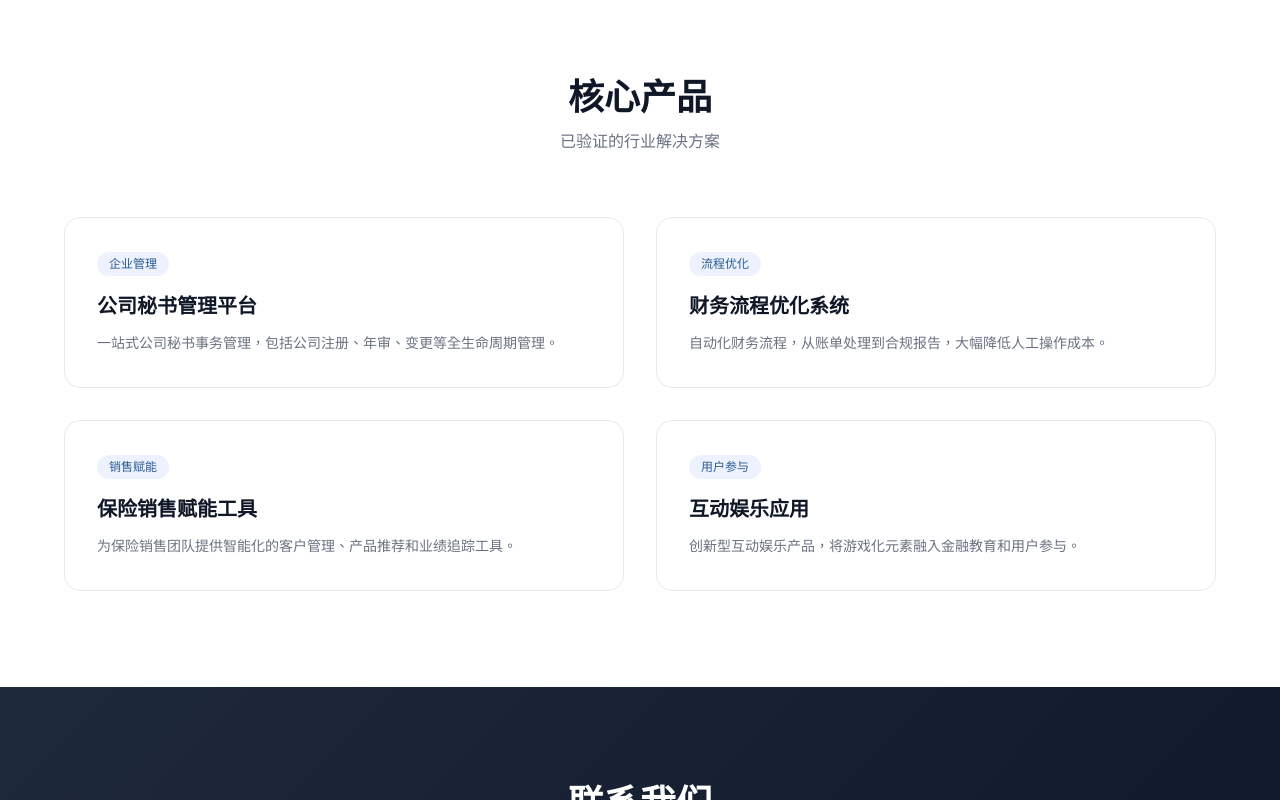
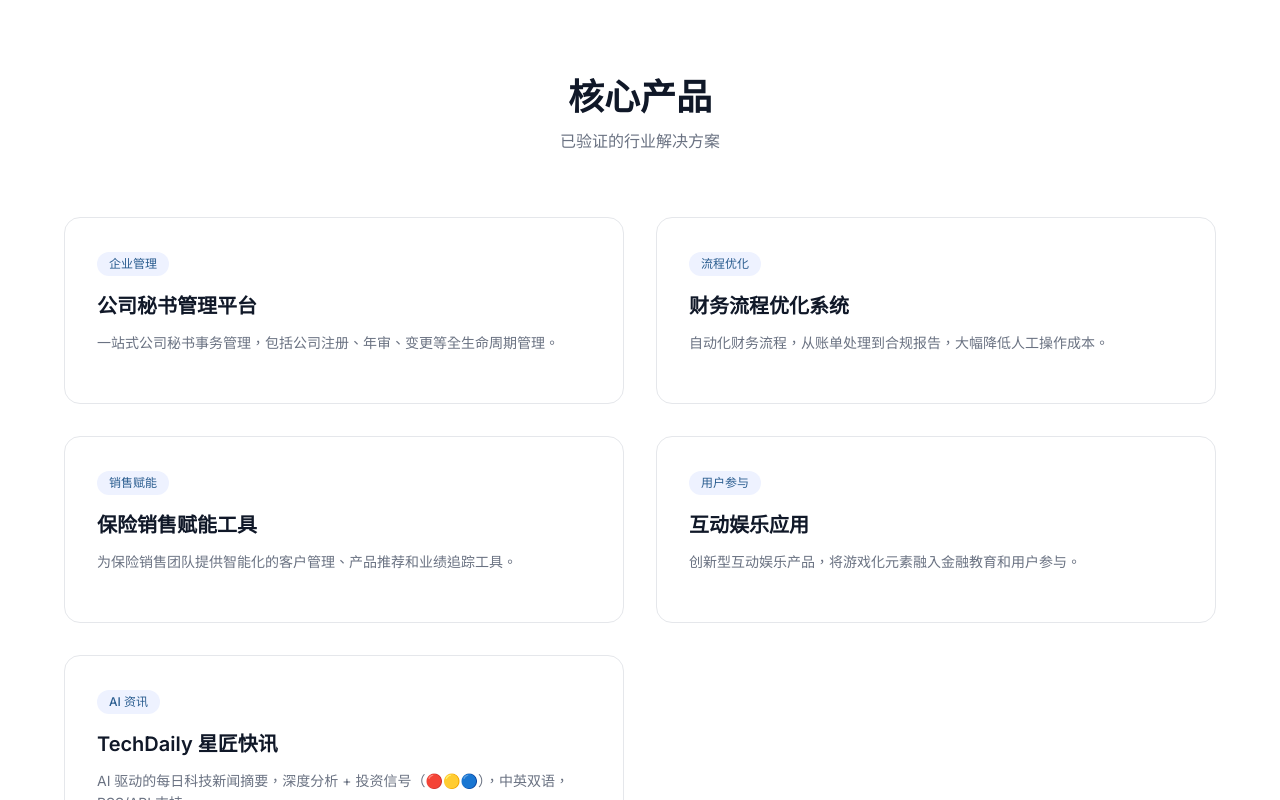
Before and after one commit to starwrights-org/starwrights-web, a Next.js app: page / in a window 1280 px wide. Shown: the part 2000-2800 px from the top of the page. Built offline with nearby package versions, Linux system fonts and the light colour scheme.

Commit message:
feat: add TechDaily entry to official site
- Nav: 星匠快讯/TechDaily link (blue, stands out)
- Products: TechDaily card with desc + Visit → CTA
- Both zh and en versions

```diff
--- a/src/app/page.tsx
+++ b/src/app/page.tsx
@@ -5,7 +5,7 @@ type Lang = "zh" | "en";
 
 const content = {
   zh: {
-    nav: { about: "关于我们", services: "核心服务", products: "产品", contact: "联系我们" },
+    nav: { about: "关于我们", services: "核心服务", products: "产品", techdaily: "星匠快讯", contact: "联系我们" },
     hero: {
       tagline: "Agentic AI 驱动金融创新",
       title: "星匠科技",
@@ -43,6 +43,7 @@ const content = {
         { title: "财务流程优化系统", desc: "自动化财务流程，从账单处理到合规报告，大幅降低人工操作成本。", tag: "流程优化" },
         { title: "保险销售赋能工具", desc: "为保险销售团队提供智能化的客户管理、产品推荐和业绩追踪工具。", tag: "销售赋能" },
         { title: "互动娱乐应用", desc: "创新型互动娱乐产品，将游戏化元素融入金融教育和用户参与。", tag: "用户参与" },
+        { title: "TechDaily 星匠快讯", desc: "AI 驱动的每日科技新闻摘要，深度分析 + 投资信号（🔴🟡🔵），中英双语，RSS/API 支持。", tag: "AI 资讯", url: "https://techdaily.starwrights.ai" },
       ],
     },
     contact: {
@@ -58,7 +59,7 @@ const content = {
     },
   },
   en: {
-    nav: { about: "About", services: "Services", products: "Products", contact: "Contact" },
+    nav: { about: "About", services: "Services", products: "Products", techdaily: "TechDaily", contact: "Contact" },
     hero: {
       tagline: "Agentic AI for Financial Innovation",
       title: "Starwrights Technology",
@@ -96,6 +97,7 @@ const content = {
         { title: "Financial Workflow System", desc: "Automated financial processes from billing to compliance reporting, significantly reducing manual costs.", tag: "Optimization" },
         { title: "Insurance Sales Enablement", desc: "Smart tools for insurance teams — client management, product recommendations, and performance tracking.", tag: "Sales" },
         { title: "Interactive Entertainment", desc: "Innovative products blending gamification with financial education and user engagement.", tag: "Engagement" },
+        { title: "TechDaily 星匠快讯", desc: "AI-powered daily tech news digest with deep analysis, investment signals (🔴🟡🔵), bilingual EN/中文, RSS/API.", tag: "AI News", url: "https://techdaily.starwrights.ai" },
       ],
     },
     contact: {
@@ -155,6 +157,7 @@ export default function Home() {
             <a href="#about" className="text-gray-600 hover:text-gray-900 transition">{t.nav.about}</a>
             <a href="#services" className="text-gray-600 hover:text-gray-900 transition">{t.nav.services}</a>
             <a href="#products" className="text-gray-600 hover:text-gray-900 transition">{t.nav.products}</a>
+            <a href="https://techdaily.starwrights.ai" target="_blank" rel="noopener noreferrer" className="text-blue-600 hover:text-blue-800 font-medium transition">{t.nav.techdaily}</a>
             <a href="#contact" className="text-gray-600 hover:text-gray-900 transition">{t.nav.contact}</a>
             <button onClick={() => setLang(lang === "zh" ? "en" : "zh")} className="flex items-center gap-1 px-3 py-1 rounded-full border border-gray-300 text-xs font-medium hover:bg-gray-50 transition">
               <span style={{ opacity: lang === "en" ? 1 : 0.4 }}>EN</span>
@@ -232,11 +235,17 @@ export default function Home() {
             <p className="text-gray-500">{t.products.subtitle}</p>
           </div>
           <div className="grid md:grid-cols-2 gap-8">
-            {t.products.items.map((item, i) => (
+            {t.products.items.map((item: any, i: number) => (
               <div key={i} className="border border-gray-200 rounded-2xl p-8 hover:border-blue-200 transition">
                 <span className="inline-block px-3 py-1 rounded-full text-xs font-medium mb-4" style={{ background: "#eef2ff", color: "#295C8F" }}>{item.tag}</span>
                 <h3 className="font-semibold text-xl mb-3">{item.title}</h3>
-                <p className="text-sm text-gray-500 leading-relaxed">{item.desc}</p>
+                <p className="text-sm text-gray-500 leading-relaxed mb-4">{item.desc}</p>
+                {item.url && (
+                  <a href={item.url} target="_blank" rel="noopener noreferrer"
+                    className="inline-flex items-center gap-1 text-sm font-medium text-blue-600 hover:text-blue-800 transition">
+                    Visit →
+                  </a>
+                )}
               </div>
             ))}
           </div>
```
